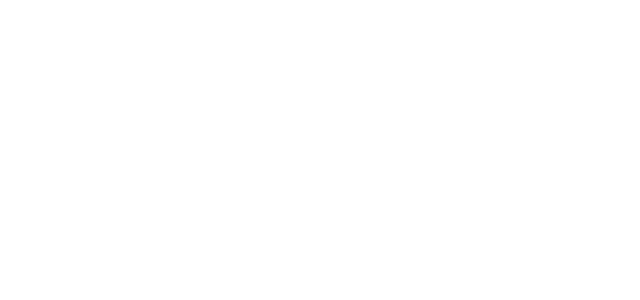
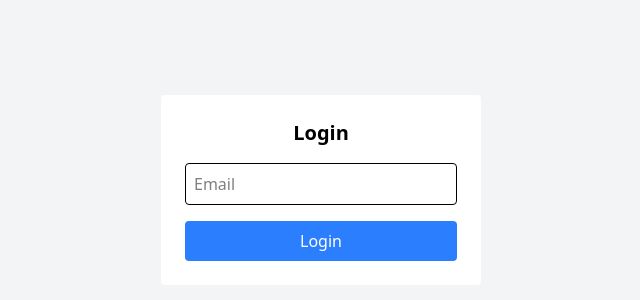
Before and after one commit to Saleemkhan45/freelancer-task-tracker, a React (Vite) app: page /login in a window 1280 px wide. Before the commit this address had no page. Shown: the part 210-510 px from the top of the page, without its empty margins (319-959 px from the left). Built offline with nearby package versions, Linux system fonts and the light colour scheme.

Commit message:
add authentication and protected routes

```diff
--- a/src/App.jsx
+++ b/src/App.jsx
@@ -1,16 +1,26 @@
 import { BrowserRouter, Routes, Route } from "react-router-dom";
-import MainLayout from './Layouts/MainLayout';
+import MainLayout from "./layouts/MainLayout";
 import Dashboard from "./pages/Dashboard";
 import Clients from "./pages/Clients";
 import Tasks from "./pages/Tasks";
 import Income from "./pages/Income";
 import Settings from "./pages/Settings";
+import Login from "./Pages/Login";
+import ProtectedRoute from "./Components/ProtectedRoute";
 
 function App() {
   return (
     <BrowserRouter>
       <Routes>
-        <Route element={<MainLayout />}>
+        <Route path="/login" element={<Login />} />
+
+        <Route
+          element={
+            <ProtectedRoute>
+              <MainLayout />
+            </ProtectedRoute>
+          }
+        >
           <Route path="/" element={<Dashboard />} />
           <Route path="/clients" element={<Clients />} />
           <Route path="/tasks" element={<Tasks />} />
--- /dev/null
+++ b/src/Components/ProtectedRoute.jsx
@@ -0,0 +1,7 @@
+import { Navigate } from "react-router-dom";
+import useAuthStore from "../Store/authStore";
+
+export default function ProtectedRoute({ children }) {
+  const user = useAuthStore((state) => state.user);
+  return user ? children : <Navigate to="/login" />;
+}
--- /dev/null
+++ b/src/Pages/Login.jsx
@@ -0,0 +1,37 @@
+import { useState } from "react";
+import useAuthStore from "../Store/authStore";
+import { useNavigate } from "react-router-dom";
+
+export default function Login() {
+  const [email, setEmail] = useState("");
+  const login = useAuthStore((state) => state.login);
+  const navigate = useNavigate();
+
+  const handleSubmit = (e) => {
+    e.preventDefault();
+    login(email);
+    navigate("/");
+  };
+
+  return (
+    <div className="min-h-screen flex items-center justify-center bg-gray-100">
+      <form
+        onSubmit={handleSubmit}
+        className="bg-white p-6 rounded w-80 space-y-4"
+      >
+        <h2 className="text-xl font-bold text-center">Login</h2>
+        <input
+          type="email"
+          placeholder="Email"
+          required
+          className="w-full border p-2 rounded"
+          value={email}
+          onChange={(e) => setEmail(e.target.value)}
+        />
+        <button className="w-full bg-blue-500 text-white p-2 rounded">
+          Login
+        </button>
+      </form>
+    </div>
+  );
+}
--- /dev/null
+++ b/src/Store/authStore.js
@@ -0,0 +1,18 @@
+import { create } from "zustand";
+
+const useAuthStore = create((set) => ({
+  user: JSON.parse(localStorage.getItem("user")) || null,
+
+  login: (email) => {
+    const userData = { email };
+    localStorage.setItem("user", JSON.stringify(userData));
+    set({ user: userData });
+  },
+
+  logout: () => {
+    localStorage.removeItem("user");
+    set({ user: null });
+  },
+}));
+
+export default useAuthStore;
```
